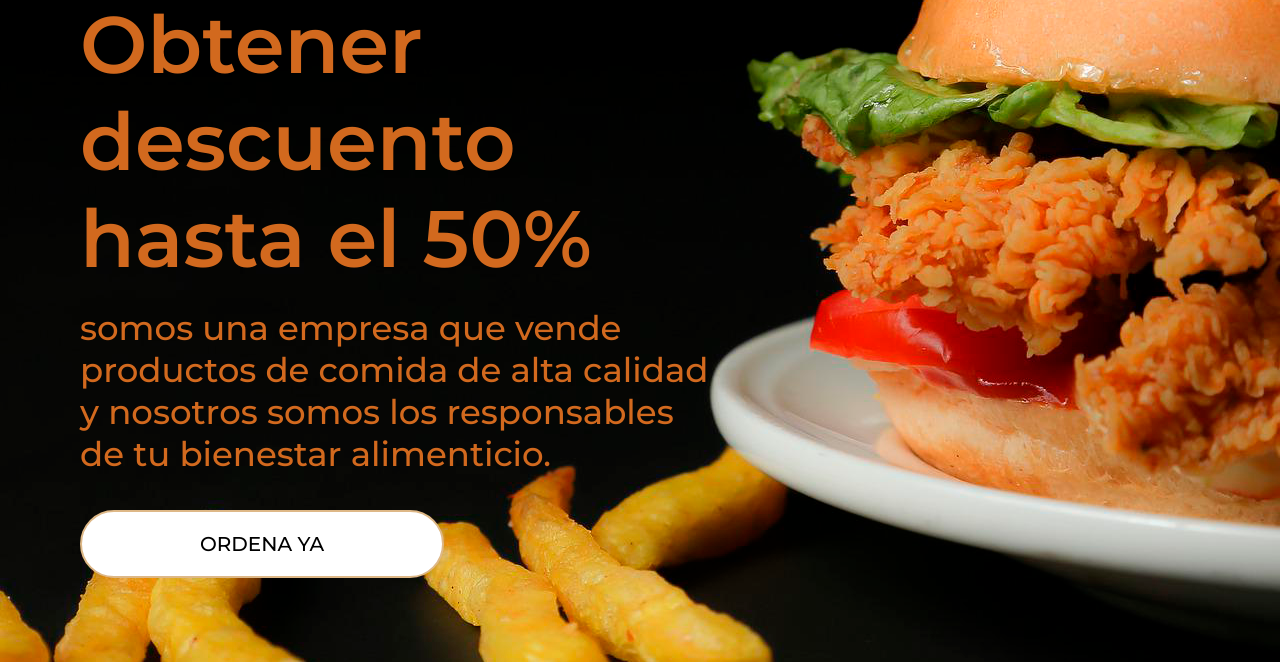
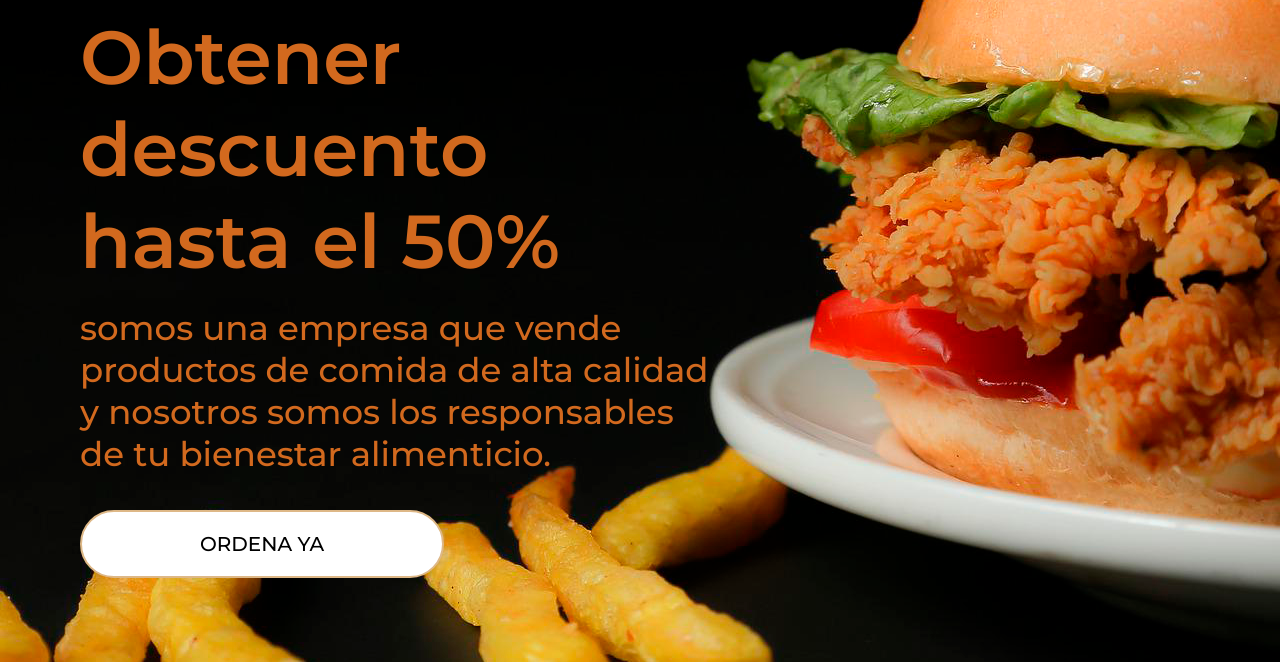
Before and after one commit to JAFETHV04/Landingpage-responsive-1, a plain HTML site: page index.html in a window 1280 px wide. Shown: the part 138-802 px from the top of the page. Drawn offline with Linux system fonts and the light colour scheme.

Commit message:
se corrigio el error

```diff
--- a/style.css
+++ b/style.css
@@ -84,9 +84,11 @@ main{
     display: flex;
     flex-direction: column;
     padding-left: 80px;
+
 }
 .texto h1{
-    font-size: 80px;
+    margin-top: 15px;
+    font-size: 75px;
 }
 .texto p{
     font-size: 34px;
```
